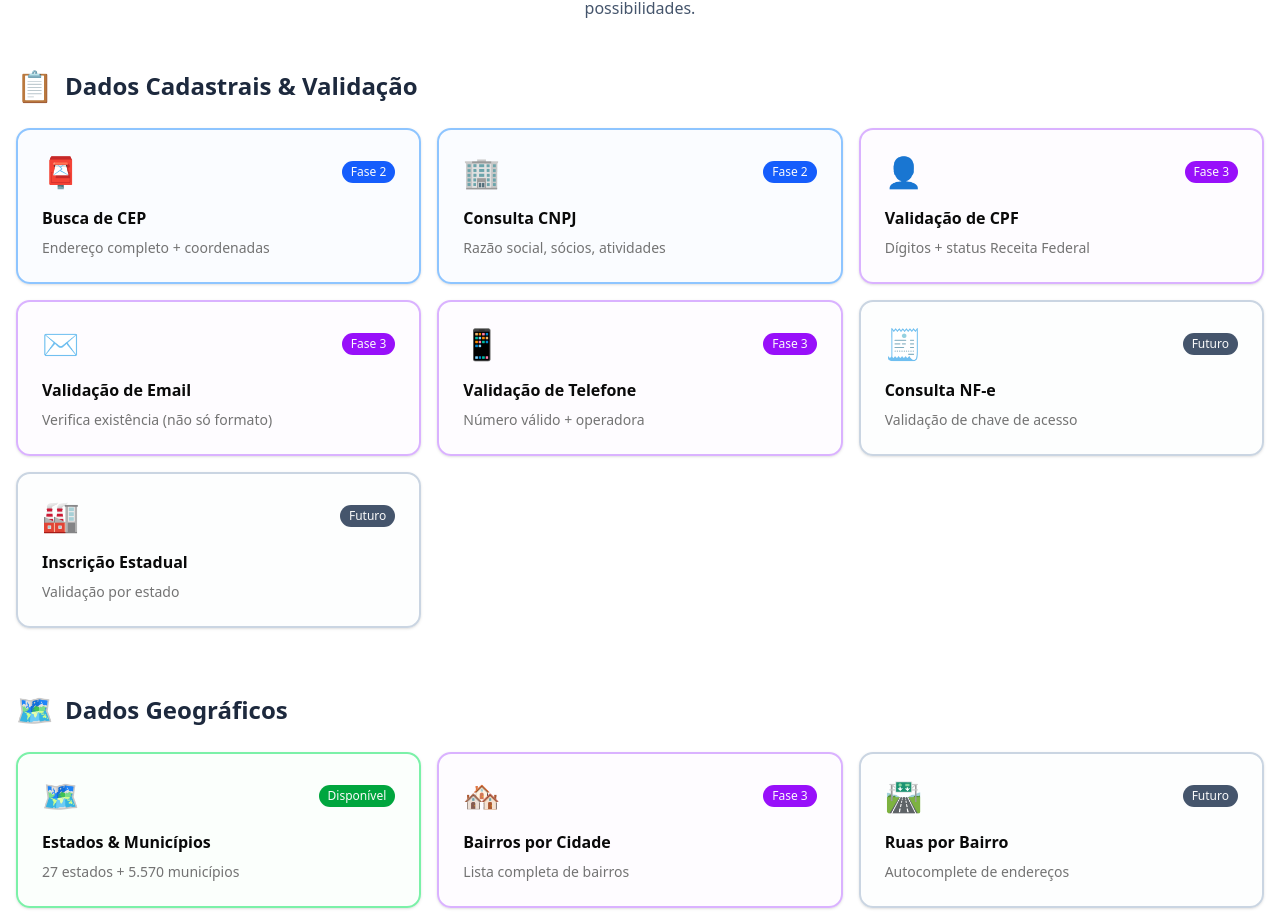
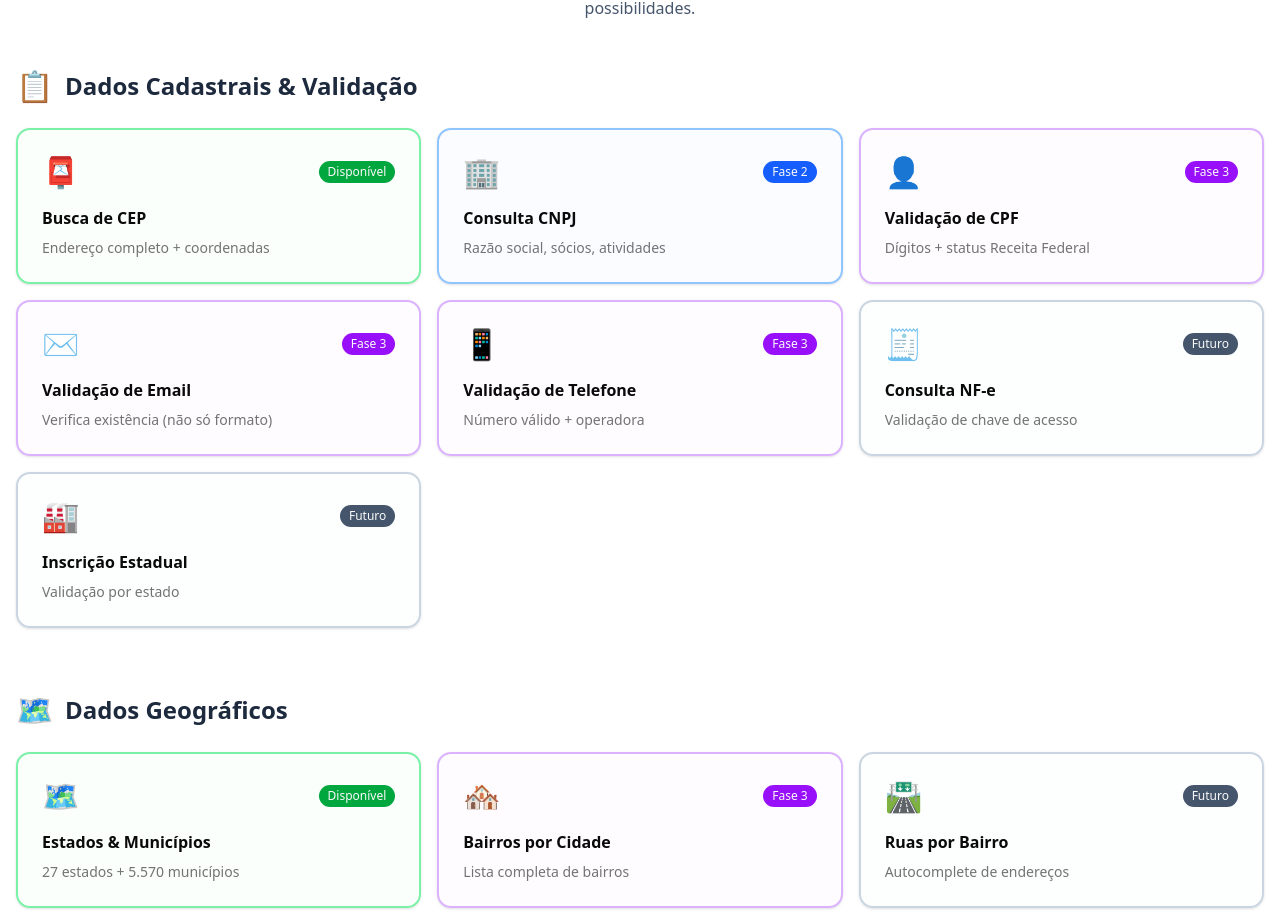
Before and after one commit to alanrezendeee/retech-core-admin, a Next.js app: page / in a window 1280 px wide. Shown: the part 1452-2374 px from the top of the page. Built offline with nearby package versions, Linux system fonts and the light colour scheme.

Commit message:
feat(cep): atualiza badge CEP para 'Disponível' na landing page
- Card CEP: bg-blue → bg-green
- Badge: 'Fase 2' (azul) → 'Disponível' (verde)
- Border: blue-300 → green-300

```diff
--- a/app/page.tsx
+++ b/app/page.tsx
@@ -146,11 +146,11 @@ export default function HomePage() {
               Dados Cadastrais & Validação
             </h3>
             <div className="grid grid-cols-1 md:grid-cols-2 lg:grid-cols-3 gap-4">
-              <Card className="border-2 border-blue-300 bg-blue-50/30 hover:shadow-lg transition-shadow">
+              <Card className="border-2 border-green-300 bg-green-50/30 hover:shadow-lg transition-shadow">
                 <CardHeader>
                   <div className="flex items-center justify-between mb-2">
                     <div className="text-3xl">📮</div>
-                    <Badge className="bg-blue-600">Fase 2</Badge>
+                    <Badge className="bg-green-600">Disponível</Badge>
                   </div>
                   <CardTitle className="text-base">Busca de CEP</CardTitle>
                   <CardDescription className="text-sm">Endereço completo + coordenadas</CardDescription>
@@ -522,7 +522,7 @@ export default function HomePage() {
               </Card>
 
               <Card className="border-2 border-slate-300 bg-slate-50/30 hover:shadow-lg transition-shadow">
-                <CardHeader>
+              <CardHeader>
                   <div className="flex items-center justify-between mb-2">
                     <div className="text-3xl">👔</div>
                     <Badge className="bg-slate-600">Futuro</Badge>
```
